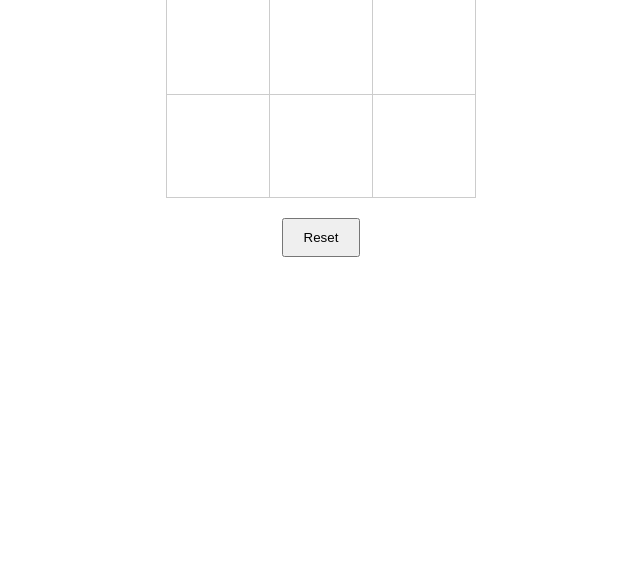
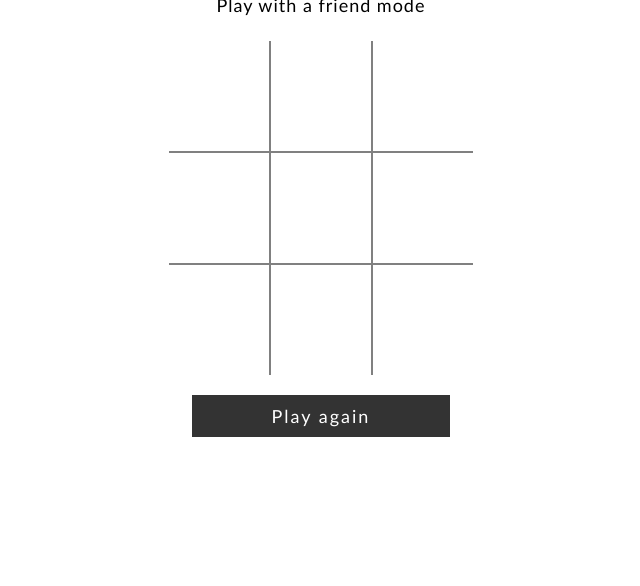
Before and after one commit to mariakaptur/TicTacToe, a plain HTML site: page index.html in a window 1280 px wide. Shown: the part 214-800 px from the top of the page, without its empty margins (319-959 px from the left). Drawn offline with Linux system fonts and the light colour scheme.

Commit message:
Add files via upload

```diff
--- a/index.html
+++ b/index.html
@@ -15,28 +15,30 @@
         <!--[if lt IE 7]>
             <p class="browsehappy">You are using an <strong>outdated</strong> browser. Please <a href="#">upgrade your browser</a> to improve your experience.</p>
         <![endif]-->
-
+        <div class="container">
         <h1>Tic Tac Toe</h1>
+        <p>Play with a friend mode</p>
         <table>
             <tr>
-                <td class="box" id="b0"></td>
-                <td class="box" id="b1"></td>
-                <td class="box" id="b2"></td>
+                <td class="cell" id="c0"></td>
+                <td class="cell" id="c1"></td>
+                <td class="cell" id="c2"></td>
             </tr>
 
             <tr>
-                <td class="box" id="b3"></td>
-                <td class="box" id="b4"></td>
-                <td class="box" id="b5"></td>
+                <td class="cell" id="c3"></td>
+                <td class="cell" id="c4"></td>
+                <td class="cell" id="c5"></td>
             </tr>
 
             <tr>
-                <td class="box" id="b6"></td>
-                <td class="box" id="b7"></td>
-                <td class="box" id="b8"></td>
+                <td class="cell" id="c6"></td>
+                <td class="cell" id="c7"></td>
+                <td class="cell" id="c8"></td>
             </tr>
         </table>
-        <button onClick="startGame()">Reset</button>
+        <button onClick="startGame()">Play again</button>
+    </div>
         <script src="script.js"></script>
     </body>
 </html>
--- a/script.js
+++ b/script.js
@@ -1,15 +1,28 @@
-var gameBoard;
+console.log('js ready')
+let gameBoard;
 const huPlayer = "X";
 const aiPlayer = "O";
-const boxes = document.querySelectorAll('.box');
+const cells = document.querySelectorAll('.cell');
+const winCombos = [
+    [0, 1, 2],
+    [3, 4, 5],
+    [6, 7, 8],
+    [0, 4, 8],
+    [2, 4, 6],
+    [0, 3, 6],
+    [1, 4, 7],
+    [2, 5, 8]
+];
+
 
 startGame();
 
 function startGame() {
     gameBoard = Array.from(Array(9).keys());
-    for (i = 0; i < boxes.length; i++) {
-        boxes[i].innerText = '';
-        boxes[i].addEventListener('click', turnClick, false);
+    for (i = 0; i < cells.length; i++) {
+        cells[i].innerText = '';
+        cells[i].style.removeProperty('background-color');
+        cells[i].addEventListener('click', turnClick, false);
     }
 }
 
@@ -17,7 +30,31 @@ function turnClick(square) {
     turn(square.target.id, huPlayer);
 }
 
-function turn(squareID, player) {
-    gameBoard[squareID] = player;
-    document.getElementById(squareID).innerText = player;
+function turn(squareId, player) {
+    gameBoard[squareId] = player;
+    document.getElementById(squareId).innerText = player;
+    let gameWon = checkWin(gameBoard, player);
+    if(gameWon) gameOver(gameWon);
 }
+
+function checkWin(board, player){
+    let currentPlay = board.reduce((a, e, i) => e === player ? a.concat(i) : a, []);
+    let gameWon = null;
+    for(let [index, win] of winCombos.entries()) {
+        if (win.every(elem => currentPlay.indexOf(elem) > -1)) {
+            gameWon = {index: index, player: player};
+            break;
+        }
+    }
+    return gameWon;
+}
+
+function gameOver(gameWon){
+    for (let index of winCombos[gameWon.index]) {
+        document.getElementById(index).style.backgroundColor =
+        gameWon.player == huPlayer ? "blue" : "red";
+    } console.log('blue')
+    for (let i=0; i < cells.length; i++){
+        cells[i].removeEventListener('click', turnClick, false);
+    }
+}
--- a/style.css
+++ b/style.css
@@ -1,15 +1,39 @@
+* {
+    margin: 0;
+    padding: 0.5rem 0;
+}
+
 html {
     font-size: 62.5%;
+    height: 100vh;
+    width: 100vw;
+    margin: 0;
+    padding: 0;
 }
 
 body {
-    max-width: 800px;
+
     margin: 0 auto;
     display: flex;
     flex-direction: column;
+    justify-content: center;
     align-items: center;
     font-family: 'Gill Sans', 'Gill Sans MT', Calibri, 'Trebuchet MS', sans-serif;
-    font-size: 2rem;
+    letter-spacing: 0.1rem;
+    font-size: 1.8rem;
+    position: absolute;
+    left: 0;
+    right: 0;
+    top: 0;
+    bottom: 0;
+}
+
+.container {
+    max-width: 600px;
+    display: flex;
+    flex-direction: column;
+    justify-content: center;
+    align-items: center;
 }
 
 h1 {
@@ -18,21 +42,61 @@ h1 {
 }
 
 td {
-    border: 1px solid #ccc;
+    border: 2px solid gray;
     width: 100px;
     height: 100px;
     text-align: center;
     vertical-align: middle;
     font-size: 5rem;
+    transition: all 0.5s;
+}
+
+tr:first-child td {
+    border-top: none;
+}
+
+tr:last-child td {
+    border-bottom: none;
+}
+
+tr td:first-child {
+    border-left: none;
+}
+
+tr td:last-child {
+    border-right: none;
+}
+
+td:hover {
+    background-color: rgba(144, 238, 144, 0.5);
+    transition: all 0.5s;
+}
+
+.font-size-change {
+    font-size: 6rem;
 }
 
 table {
+    margin: 2rem 0;
     border-collapse: collapse;
     text-align: center;
 }
 
 button {
-    margin-top: 2rem;
-    padding: 1rem 2rem;
+    font-size: 1.8rem;
+    background-color: rgba(0, 0, 0, 0.8);
+    color: #fff;
+    font-family: 'Gill Sans', 'Gill Sans MT', Calibri, 'Trebuchet MS', sans-serif;
+    letter-spacing: 0.2rem;
+    padding: 1rem 8rem;
+    border: none;
+    transition: all 0.25s;
+}
+
+button:hover {
+    background-color: rgba(0, 0, 0, 1);
+    color: #ccc;
+    cursor: pointer;
+    transition: all 0.25s;
 
 }
```
